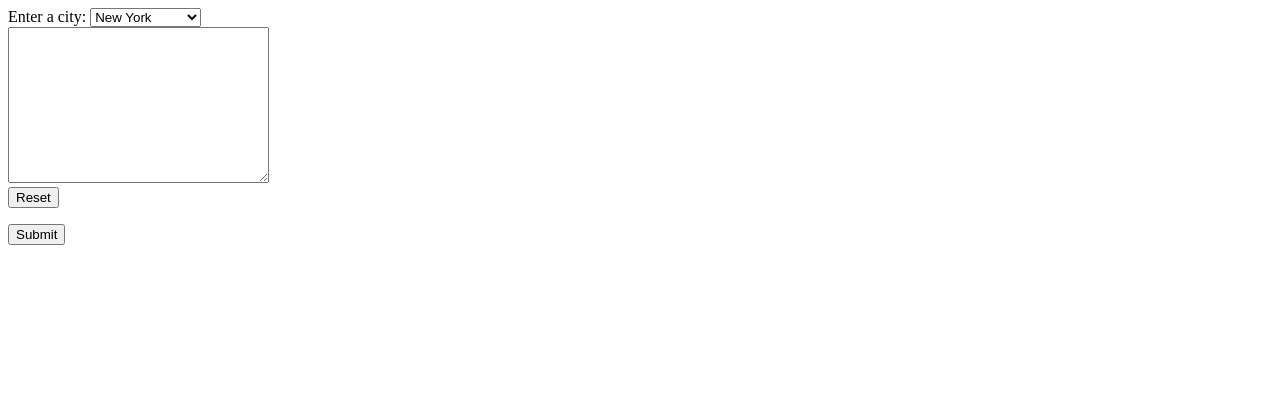
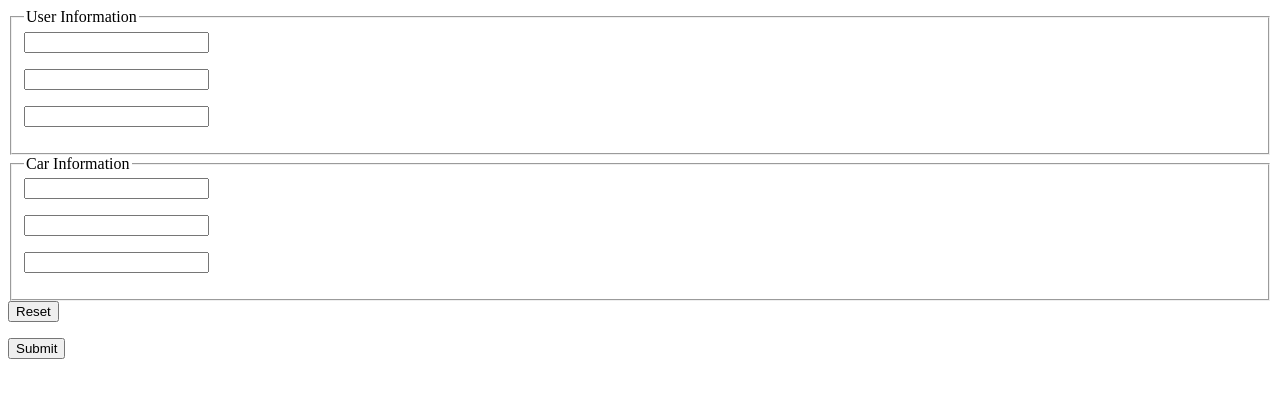
Before and after one commit to ReactClass-Feb-09-2023/HTML_DEMO, a plain HTML site: page index.html in a window 1280 px wide. Drawn offline with Linux system fonts and the light colour scheme.

Commit message:
HTML Form Tags - Conted

```diff
--- a/index.html
+++ b/index.html
@@ -31,23 +31,18 @@
 
 <body>
 	<form action="https://www.google.com" method="post">
-		<label for="city">Enter a city:</label>
-		<select id="city" name="LOCATION">
-			<optgroup label="Ontario">
-				<option value="New York">New York</option>
-				<option value="Los Angeles">Los Angeles</option>
-				<option value="Chicago">Chicago</option>
-			</optgroup>
-
-			<optgroup label="Alberta">
-				<option value="Edmonton">Houston</option>
-				<option value="Calgary">Phoenix</option>
-				<option value="Toronto">Philadelphia</option>
-			</optgroup>
-		</select>
-		<br>
-		<label for="message"></label>
-		<textarea name="message" id="message" cols="30" rows="10"></textarea>
+		<fieldset>
+			<legend>User Information</legend>
+			<label for=""><input type="text"></label>
+			<label for=""><input type="text"></label>
+			<label for=""><input type="text"></label>
+		</fieldset>
+		<fieldset>
+			<legend>Car Information</legend>
+			<label for=""><input type="text"></label>
+			<label for=""><input type="text"></label>
+			<label for=""><input type="text"></label>
+		</fieldset>
 
 		<input type="reset" value="Reset">
 		<input type="submit" value="Submit">
```
